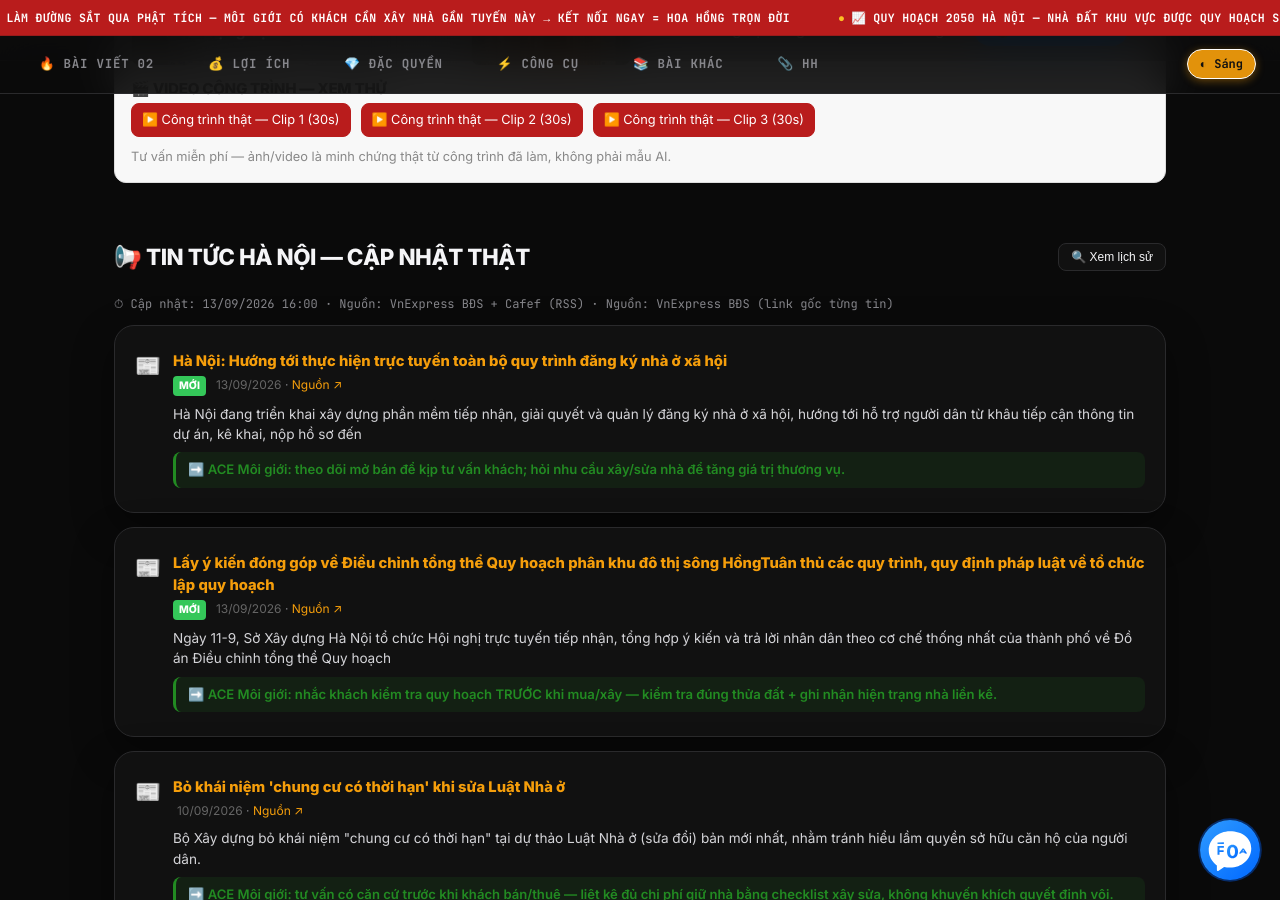
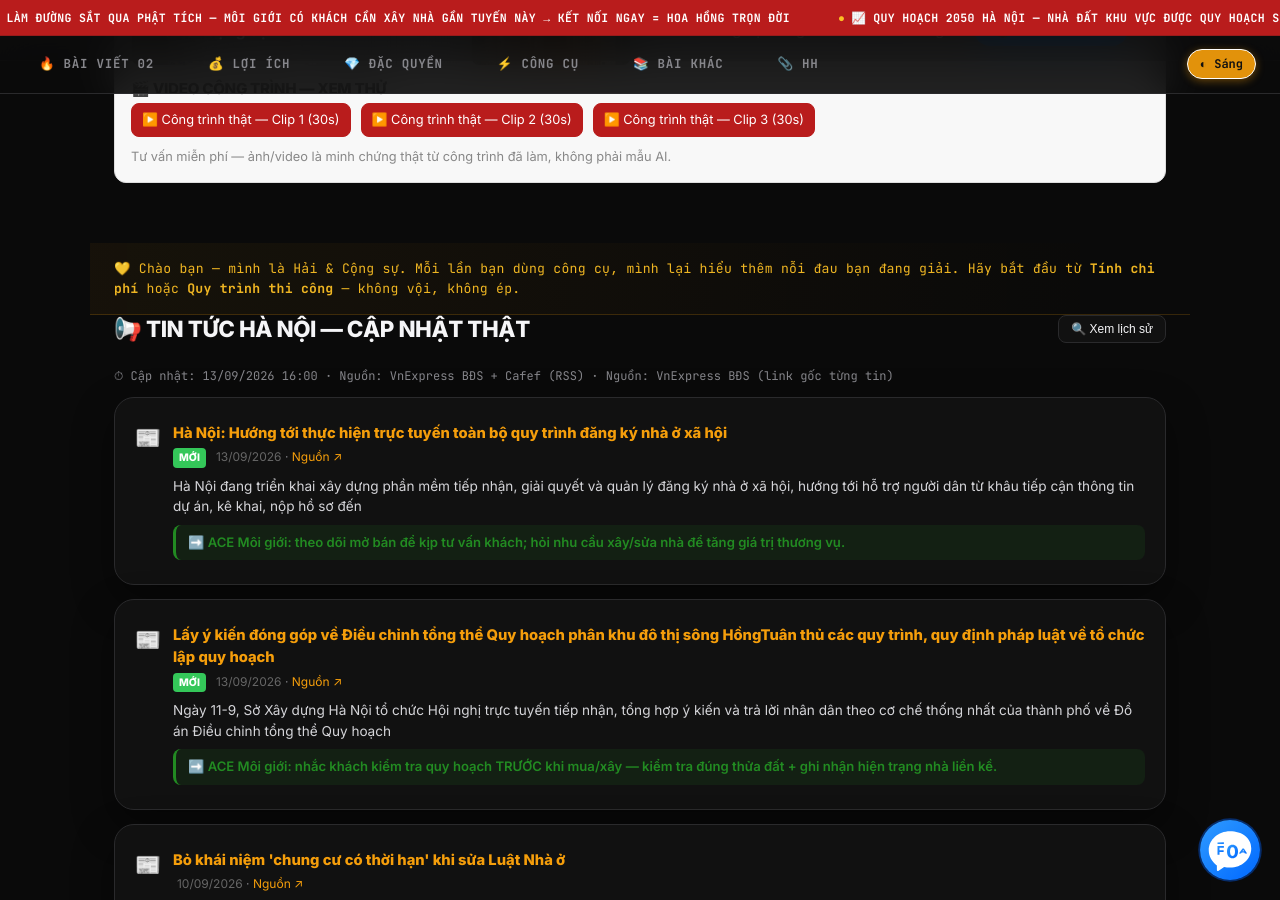
Before and after one commit to NCHhub/xaydung, a Jekyll site: the page built from index.html, in a window 1280 px wide and 900 px high, scrolled down 7712 px. Built offline with Jekyll 4.4.1, drawn with Linux system fonts in a browser that asks for light colours; some of the changed lines change nothing that is shown.

Commit message:
Personalized greeting + habit tracking + real stats (GitHub API 6h) — warm tone 'mình'

```diff
--- a/index.html
+++ b/index.html
@@ -508,6 +508,7 @@ body{font-family:'Inter','-apple-system',BlinkMacSystemFont,'Segoe UI',Roboto,sa
 </section>
 
 <!-- TIN TỨC HÀ NỘI — CẬP NHẬT THẬT (dữ liệu news.json từ RSS VnExpress BĐS) -->
+<div id="buoi-chao" style="max-width:1100px;margin:0 auto;padding:16px 24px;font-family:var(--mono);font-size:.82rem;color:#fbbf24;letter-spacing:.02em;opacity:.95;border-bottom:1px solid rgba(245,158,11,.2);background:linear-gradient(90deg, rgba(245,158,11,.06), transparent);"><span id="chao-text">💛 Chào bạn — mình là Hải & Cộng sự. Mỗi lần bạn dùng công cụ này, mình lại hiểu thêm về nỗi đau bạn đang giải. Để mình chia sẻ đúng điều bạn cần.</span></div>
 <section class="post-section" id="news-live" aria-label="Tin tức thị trường BĐS Hà Nội cập nhật theo giờ">
   <div style="display:flex;align-items:center;justify-content:space-between;gap:12px;margin-bottom:24px;">
     <h2 style="margin:0;font-size:1.4rem;font-weight:800;">📢 TIN TỨC HÀ NỘI — CẬP NHẬT THẬT</h2>
@@ -693,3 +694,30 @@ function tinhThoiGian(){ var loai=document.getElementById('tg-loai')?document.ge
   console.log('%c[Aladdin Tracking] Người dùng: ' + sessionId.slice(0, 12), 'color:#f59e0b;font-size:11px');
 })();
 </script>
+
+<!-- ===== LỜI CHÀO ĐỘNG — cà nhân hóa ấm áp (không cảm giác bị theo dõi) ===== -->
+<script>
+(function(){
+  try{
+    var h = JSON.parse(localStorage.getItem('aladdin-user-habits')||'null');
+    var el = document.getElementById('chao-text');
+    if(!el || !h) return;
+    var visits = h.visits||1;
+    var tools = (h.preferredTools||h.toolsUsed||[]);
+    var secs = (h.sectionsVisited||[]);
+    var formCount = h.formSubmissions||0;
+
+    // Tiếng Việt ấm áp, đồng cảm — "mình" thay vì "hệ thống"
+    if(visits >= 3 && tools.length >= 2){
+      el.innerHTML = '💛 Chào bạn — mình thấy bạn đã dùng <b>' + tools.slice(-2).join(' · ') + '</b>. Mình hiểu bạn đang tìm cách làm <b>nhà HN</b> hoặc giải nỗi đau xây sửa. Để mình chia sẻ đúng điều bạn cần, không phải bán — mà là <b>chỗ dựa</b> cho bạn.';
+    } else if(visits >= 2 && formCount > 0){
+      el.innerHTML = '💛 Bạn đã gửi liên hệ — cảm ơn bạn tin. Mình (Hải & Cộng sự) là chỗ dựa xây sửa cho môi giới HN. Muốn xem <b>quy trình thi công thật</b> không? Không vội, mình ở đây.';
+    } else if(tools.length > 0){
+      el.innerHTML = '💛 Bạn dùng <b>' + tools.slice(-1)[0] + '</b> — mình thấy bạn đang tính toán kỹ. Đừng lo, mình không muốn bán gì. Chỉ muốn bạn có <b>đúng số liệu</b> trước khi quyết định xây/sửa nhà.';
+    } else {
+      el.innerHTML = '💛 Chào bạn — mình là Hải & Cộng sự. Mỗi lần bạn dùng công cụ, mình lại hiểu thêm nỗi đau bạn đang giải. Hãy bắt đầu từ <b>Tính chi phí</b> hoặc <b>Quy trình thi công</b> — không vội, không ép.';
+    }
+    el.style.opacity = '1';
+  }catch(e){ /* im lặng nếu chưa có dữ liệu */ }
+})();
+</script>
```
